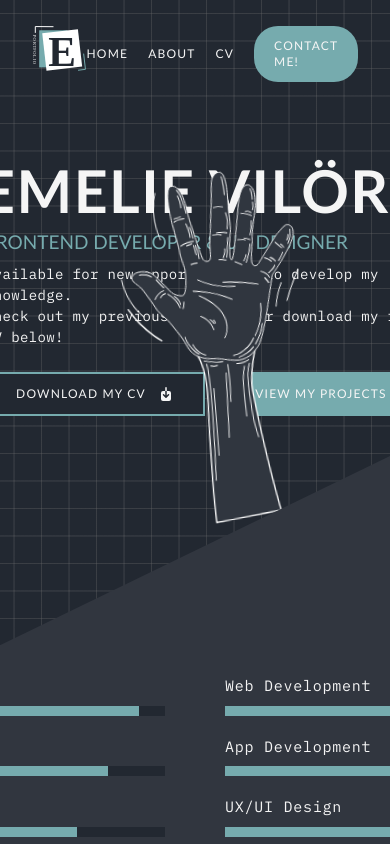
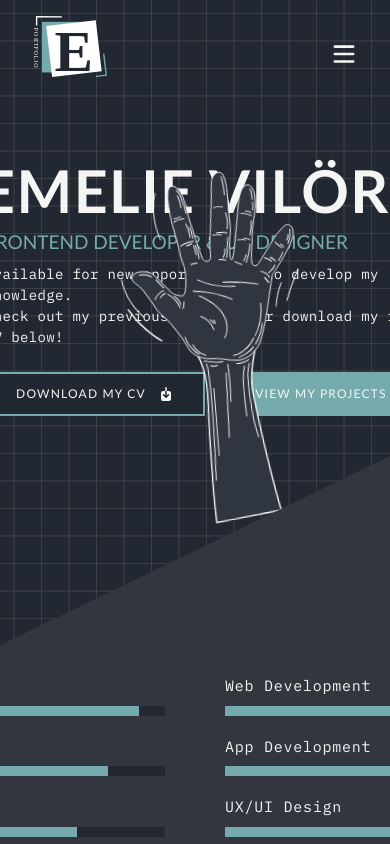
Before and after one commit to EmelieVilor/Portfolio-NextJs, a Next.js app: page / in a window 390 px wide. Built offline with nearby package versions, Linux system fonts and the light colour scheme.

Commit message:
hamburger menu

```diff
--- a/components/layout/Navbar.tsx
+++ b/components/layout/Navbar.tsx
@@ -1,8 +1,22 @@
+'use client'
+
 import Link from "next/link";
+import { useState } from "react";
+import {
+  Bars3Icon,
+  XMarkIcon
+} from "@heroicons/react/16/solid";
 
 export default function Navbar() {
+  const [isMenuOpen, setIsMenuOpen] = useState(false);
+
+  function toggleMenu() {
+    setIsMenuOpen(!isMenuOpen);
+  }
+
+
   return (
-    <div className="Navbar flex px-8 py-4 justify-between items-center">
+    <div className="Navbar flex px-8 py-4 justify-between items-center relative">
       <Link href="/">
         <img
           src="/images/svg/Logga.svg"
@@ -11,7 +25,13 @@ export default function Navbar() {
         />
       </Link>
 
-      <div className="flex gap-5 items-center">
+      <button
+        onClick={toggleMenu}
+        className="lg:hidden cursor-pointer"
+      > {isMenuOpen ? <XMarkIcon className="h-7 w-7" /> : <Bars3Icon className="h-7 w-7" />}
+      </button>
+
+      <div className="hidden lg:flex gap-5 items-center">
         <Link
           className="uppercase text-xs tracking-widest font-sans hover:text-accent transition-all"
           href="/"
@@ -37,6 +57,36 @@ export default function Navbar() {
           Contact Me!
         </Link>
       </div>
+
+{ isMenuOpen && (
+      <div className="lg:hidden flex flex-col gap-5 justify-center bg-dark p-5 absolute top-18 right-8 z-10">
+        <Link
+          className="uppercase text-xs tracking-widest font-sans hover:text-accent transition-all border-b-2 border-tags text-center"
+          href="/"
+        >
+          Home
+        </Link>
+        <Link
+          className="uppercase text-xs tracking-widest font-sans hover:text-accent transition-all border-b-2 border-tags text-center"
+          href="/about"
+        >
+          About
+        </Link>
+        <Link
+          className="uppercase text-xs tracking-widest font-sans hover:text-accent transition-all border-b-2 border-tags text-center"
+          href="/cv"
+        >
+          CV
+        </Link>
+        <Link
+          className="bg-accent uppercase text-xs tracking-widest font-sans py-3 px-5 rounded-3xl hover:bg-tags hover:text-accent transition-all"
+          href="/contact"
+        >
+          Contact Me!
+        </Link>
+      </div>
+)}
+
     </div>
   );
 }
```
